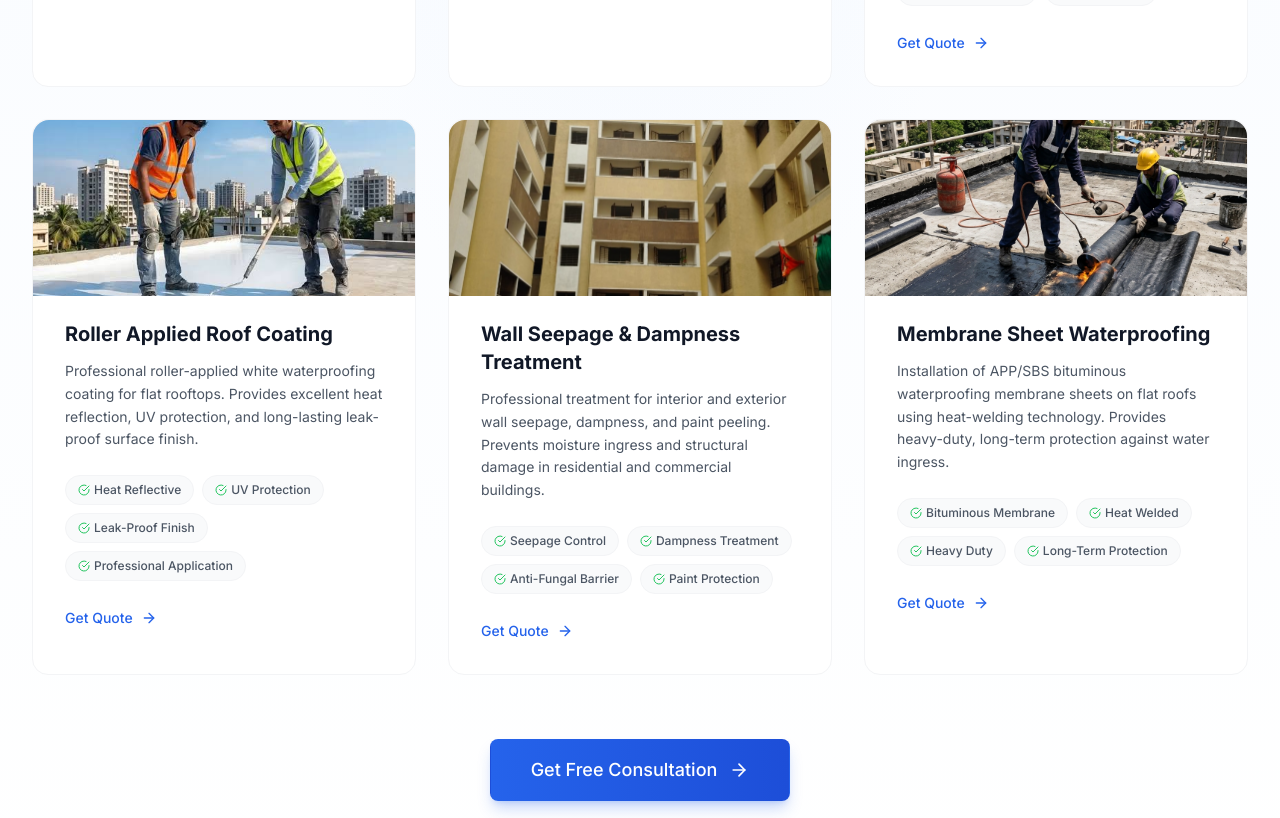
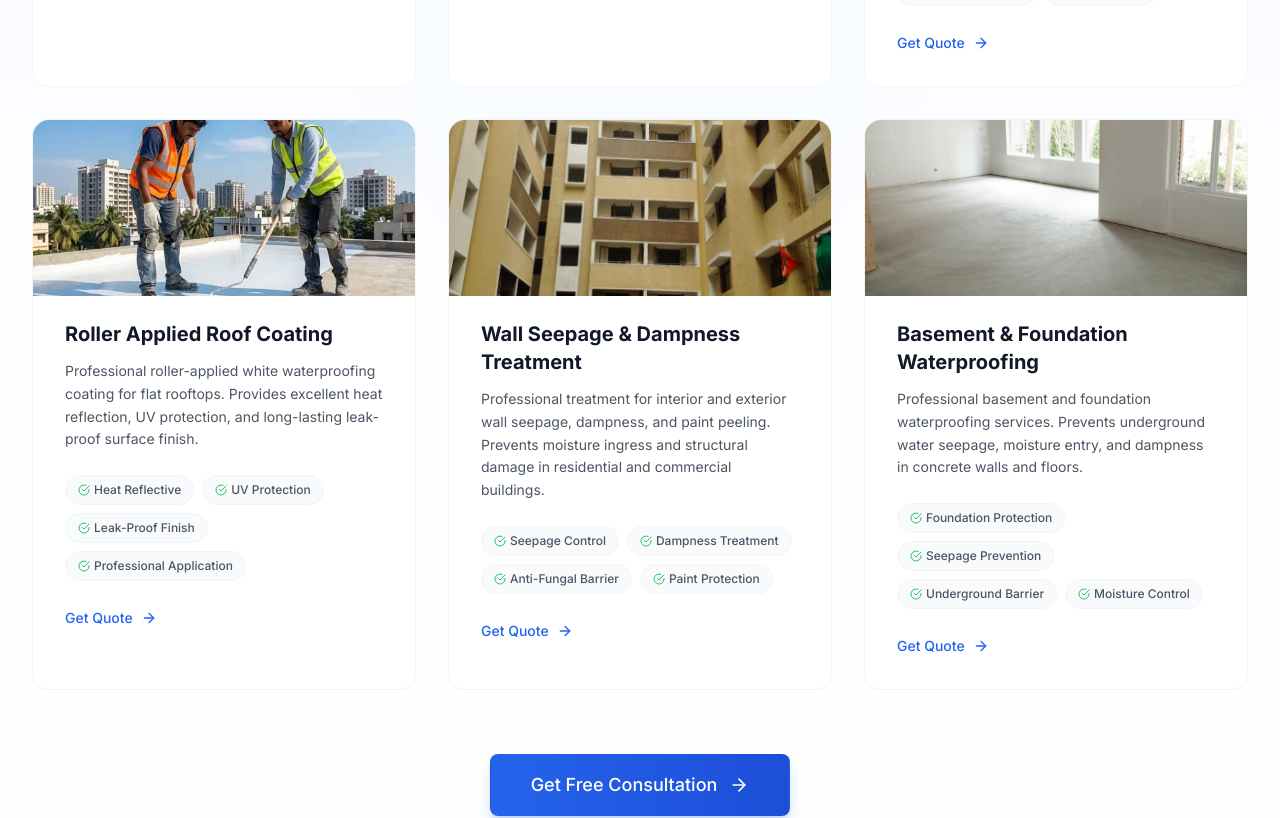
Before and after one commit to rehantanwar325-prog/-CENTRAL-INDIA-WATERPROOFING, a Next.js app: page / in a window 1280 px wide. Shown: the part 1706-2524 px from the top of the page. Built offline with nearby package versions, Linux system fonts and the light colour scheme.

Commit message:
Replace Membrane Sheet Waterproofing with Basement & Foundation Waterproofing

```diff
--- a/src/app/layout.tsx
+++ b/src/app/layout.tsx
@@ -9,7 +9,7 @@ export const metadata: Metadata = {
     default: 'Best Waterproofing Agency in Nagpur, India | Central India Waterproofing',
     template: '%s | Central India Waterproofing',
   },
-  description: 'Central India Waterproofing is India\'s #1 rated waterproofing agency serving Nagpur, Akola & Chandrapur. Expert SEALROOF CETROOF treatment, terrace waterproofing, spray coating & membrane sheet waterproofing with warranty. Call +91 89751 38745 for free inspection.',
+  description: 'Central India Waterproofing is India\'s #1 rated waterproofing agency serving Nagpur, Akola & Chandrapur. Expert SEALROOF CETROOF treatment, terrace waterproofing, bathroom & basement waterproofing with warranty. Call +91 89751 38745 for free inspection.',
   keywords: [
     'waterproofing agency Nagpur',
     'best waterproofing agency India',
@@ -29,7 +29,7 @@ export const metadata: Metadata = {
     'best waterproofing agency India',
     'waterproofing agency Central India',
     'bathroom waterproofing services',
-    'membrane sheet waterproofing',
+    'basement waterproofing',
     'wall seepage treatment',
     'roller applied roof coating',
     'waterproofing Nagpur price',
@@ -119,7 +119,7 @@ function JsonLd() {
         '@id': 'https://centralindiawaterproofing.com/#organization',
         name: 'Central India Waterproofing',
         alternateName: 'Central India Waterproofing Agency',
-        description: 'India\'s #1 rated waterproofing agency. Expert SEALROOF CETROOF treatment, terrace waterproofing, spray coating & membrane sheet waterproofing. Serving Nagpur, Akola & Chandrapur with 25+ years experience.',
+        description: 'India\'s #1 rated waterproofing agency. Expert SEALROOF CETROOF treatment, terrace waterproofing, bathroom & basement waterproofing. Serving Nagpur, Akola & Chandrapur with 25+ years experience.',
         url: 'https://centralindiawaterproofing.com',
         telephone: '+918975138745',
         email: 'yusuftagala1983@gmail.com',
@@ -170,7 +170,7 @@ function JsonLd() {
             { '@type': 'Offer', itemOffered: { '@type': 'Service', name: 'Bathroom & Wet Area Waterproofing', description: 'Professional waterproofing for bathrooms, toilets, kitchens, and wet areas.' } },
             { '@type': 'Offer', itemOffered: { '@type': 'Service', name: 'Roller Applied Roof Coating', description: 'Professional roller-applied white waterproofing coating for flat rooftops.' } },
             { '@type': 'Offer', itemOffered: { '@type': 'Service', name: 'Wall Seepage & Dampness Treatment', description: 'Professional treatment for interior and exterior wall seepage, dampness, and paint peeling.' } },
-            { '@type': 'Offer', itemOffered: { '@type': 'Service', name: 'Membrane Sheet Waterproofing', description: 'APP/SBS bituminous waterproofing membrane sheets installation.' } },
+            { '@type': 'Offer', itemOffered: { '@type': 'Service', name: 'Basement & Foundation Waterproofing', description: 'Professional basement and foundation waterproofing services.' } },
           ],
         },
         sameAs: [],
@@ -239,7 +239,7 @@ function JsonLd() {
           {
             '@type': 'Question',
             name: 'What waterproofing services do you offer in Nagpur, Akola and Chandrapur?',
-            acceptedAnswer: { '@type': 'Answer', text: 'We offer SEALROOF CETROOF Treatment, Roof & Terrace Waterproofing, Bathroom & Wet Area Waterproofing, Roller Applied Roof Coating, Wall Seepage & Dampness Treatment, and Membrane Sheet Waterproofing across Nagpur, Akola, and Chandrapur.' },
+            acceptedAnswer: { '@type': 'Answer', text: 'We offer SEALROOF CETROOF Treatment, Roof & Terrace Waterproofing, Bathroom & Wet Area Waterproofing, Roller Applied Roof Coating, Wall Seepage & Dampness Treatment, and Basement & Foundation Waterproofing across Nagpur, Akola, and Chandrapur.' },
           },
           {
             '@type': 'Question',
--- a/src/components/Contact.tsx
+++ b/src/components/Contact.tsx
@@ -64,7 +64,7 @@ export default function Contact() {
     'Bathroom & Wet Area Waterproofing',
     'Roller Applied Roof Coating',
     'Wall Seepage & Dampness Treatment',
-    'Membrane Sheet Waterproofing',
+    'Basement & Foundation Waterproofing',
     'Other / General Inquiry',
   ]
 
--- a/src/components/Footer.tsx
+++ b/src/components/Footer.tsx
@@ -18,7 +18,7 @@ export default function Footer() {
     'Bathroom & Wet Area Waterproofing',
     'Roller Applied Roof Coating',
     'Wall Seepage & Dampness Treatment',
-    'Membrane Sheet Waterproofing',
+    'Basement & Foundation Waterproofing',
   ]
 
   const locations = [
@@ -52,7 +52,7 @@ export default function Footer() {
             <p className="text-gray-400 mb-6 leading-relaxed text-sm">
               India&apos;s #1 rated waterproofing agency with 25+ years of excellence.
               Best waterproofing services in Nagpur, Akola &amp; Chandrapur.
-              Specialized in SEALROOF CETROOF Treatment, terrace waterproofing, spray coating &amp; membrane sheet waterproofing with warranty.
+              Specialized in SEALROOF CETROOF Treatment, terrace waterproofing, bathroom waterproofing &amp; basement waterproofing with warranty.
             </p>
             <div className="space-y-3">
               <a href="tel:+918975138745" className="flex items-center gap-3 text-gray-300 hover:text-emerald-400 transition-colors group">
--- a/src/components/Services.tsx
+++ b/src/components/Services.tsx
@@ -40,10 +40,10 @@ const services = [
     gradient: 'from-teal-500 to-emerald-500',
   },
   {
-    img: '/images/services/membrane_sheet.png',
-    title: 'Membrane Sheet Waterproofing',
-    description: 'Installation of APP/SBS bituminous waterproofing membrane sheets on flat roofs using heat-welding technology. Provides heavy-duty, long-term protection against water ingress.',
-    features: ['Bituminous Membrane', 'Heat Welded', 'Heavy Duty', 'Long-Term Protection'],
+    img: '/images/services/basement.png',
+    title: 'Basement & Foundation Waterproofing',
+    description: 'Professional basement and foundation waterproofing services. Prevents underground water seepage, moisture entry, and dampness in concrete walls and floors.',
+    features: ['Foundation Protection', 'Seepage Prevention', 'Underground Barrier', 'Moisture Control'],
     gradient: 'from-rose-500 to-pink-500',
   },
 ]
```
Also changed, not shown: public/images/services/basement.png.
